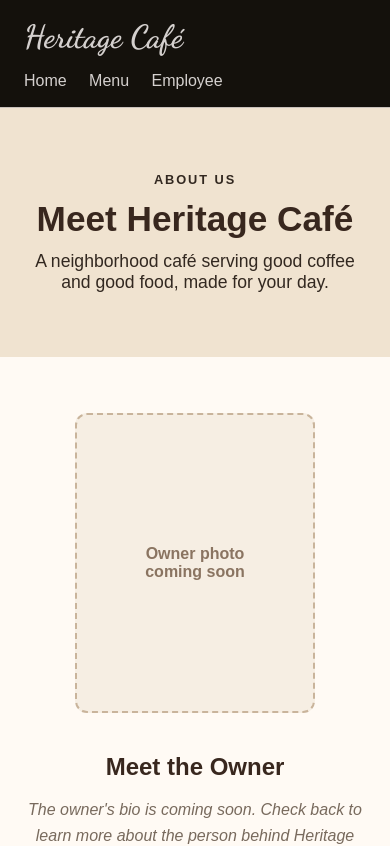
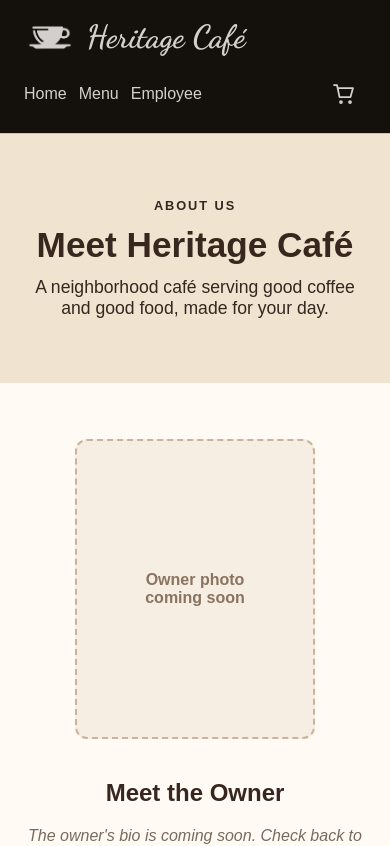
Before and after one commit to Homeless-Rubber-Duck/capstone-T12, a SvelteKit app: page /about in a window 390 px wide. Shown: the top 846 px of the page. Built offline with nearby package versions, Linux system fonts and the light colour scheme.

Commit message:
added the coffee cup as the Heritage Cafe logo, cart and cart functionality to navigation header, and a simple highlight feature for the navigation bar header

```diff
--- a/src/routes/+layout.svelte
+++ b/src/routes/+layout.svelte
@@ -1,7 +1,13 @@
 <script lang="ts">
+  import { onMount } from 'svelte';
+  import { page } from '$app/state';
   import favicon from '#lib/assets/favicon.svg';
+  import { cartCount, initCart } from '../lib/cart.svelte';
 
   let { children } = $props();
+  let itemCount = $derived(cartCount());
+
+  onMount(initCart);
 </script>
 
 <svelte:head>
@@ -9,12 +15,53 @@
 </svelte:head>
 
 <header>
-  <a class="brand" href="/">Heritage Café</a>
+  <a class="brand" href="/">
+    <span class="brand-cup" aria-hidden="true"></span>
+    Heritage Café
+  </a>
 
   <nav aria-label="Main navigation">
-    <a href="/">Home</a>
-    <a href="/menu">Menu</a>
-    <a href="/employee/login">Employee</a>
+    <a href="/" aria-current={page.route.id === '/' ? 'page' : undefined}>
+      Home
+    </a>
+
+    <a href="/menu" aria-current={page.route.id === '/menu' ? 'page' : undefined}>
+      Menu
+    </a>
+
+    <a
+      href="/employee/login"
+      aria-current={page.route.id === '/employee/login' ? 'page' : undefined}
+    >
+      Employee
+    </a>
+
+    <a
+      class="cart-link"
+      href="/checkout"
+      aria-label={`Shopping cart, ${itemCount} ${itemCount === 1 ? 'item' : 'items'}`}
+      aria-current={page.route.id === '/checkout' ? 'page' : undefined}
+    >
+      <svg
+        aria-hidden="true"
+        width="24"
+        height="24"
+        viewBox="0 0 24 24"
+        fill="none"
+        stroke="currentColor"
+        stroke-width="1.75"
+        stroke-linecap="round"
+        stroke-linejoin="round"
+      >
+        <path d="M2 3h3l2.5 12h11l2.5-9H5.6" />
+        <circle cx="9" cy="20" r="1" />
+        <circle cx="18" cy="20" r="1" />
+      </svg>
+
+      {#if itemCount > 0}
+        <span class="cart-count" aria-hidden="true">{itemCount}</span>
+      {/if}
+    </a>
   </nav>
 </header>
 
@@ -62,6 +109,9 @@
   }
 
   .brand {
+    display: inline-flex;
+    align-items: center;
+    gap: 0.65rem;
     font-family: 'Dancing Script', cursive;
     font-size: 2rem;
     font-weight: 700;
@@ -69,9 +119,17 @@
     text-decoration: none;
   }
 
+  .brand-cup {
+    width: 3.25rem;
+    aspect-ratio: 2 / 1;
+    background: currentColor;
+    mask: url('/images/darkgray-cup-logo.png') center / contain no-repeat;
+  }
+
   nav {
     display: flex;
-    gap: 1.4rem;
+    align-items: center;
+    gap: clamp(0.75rem, 3vw, 1.4rem);
   }
 
   nav a {
@@ -79,9 +137,40 @@
     text-decoration: none;
   }
 
-  nav a:hover {
+  nav a:not(.cart-link):is(:hover, [aria-current='page']) {
     text-decoration: underline;
     text-underline-offset: 6px;
+  }
+
+  .cart-link {
+    display: inline-flex;
+    align-items: center;
+    justify-content: center;
+    gap: 0.35rem;
+    min-width: 44px;
+    min-height: 44px;
+    padding: 0.35rem 0.55rem;
+    border-radius: 0.5rem;
+  }
+
+  .cart-link:is(:hover, [aria-current='page']) {
+    background: #d4d0ce;
+    color: #14110c;
+  }
+
+  .cart-count {
+    font-size: 0.8rem;
+    font-weight: 700;
+  }
+
+  @media (max-width: 34rem) {
+    nav {
+      width: 100%;
+    }
+
+    .cart-link {
+      margin-inline-start: auto;
+    }
   }
 
   header a:focus-visible {
```
Also changed, not shown: static/images/darkgray-cup-logo.png (added).
